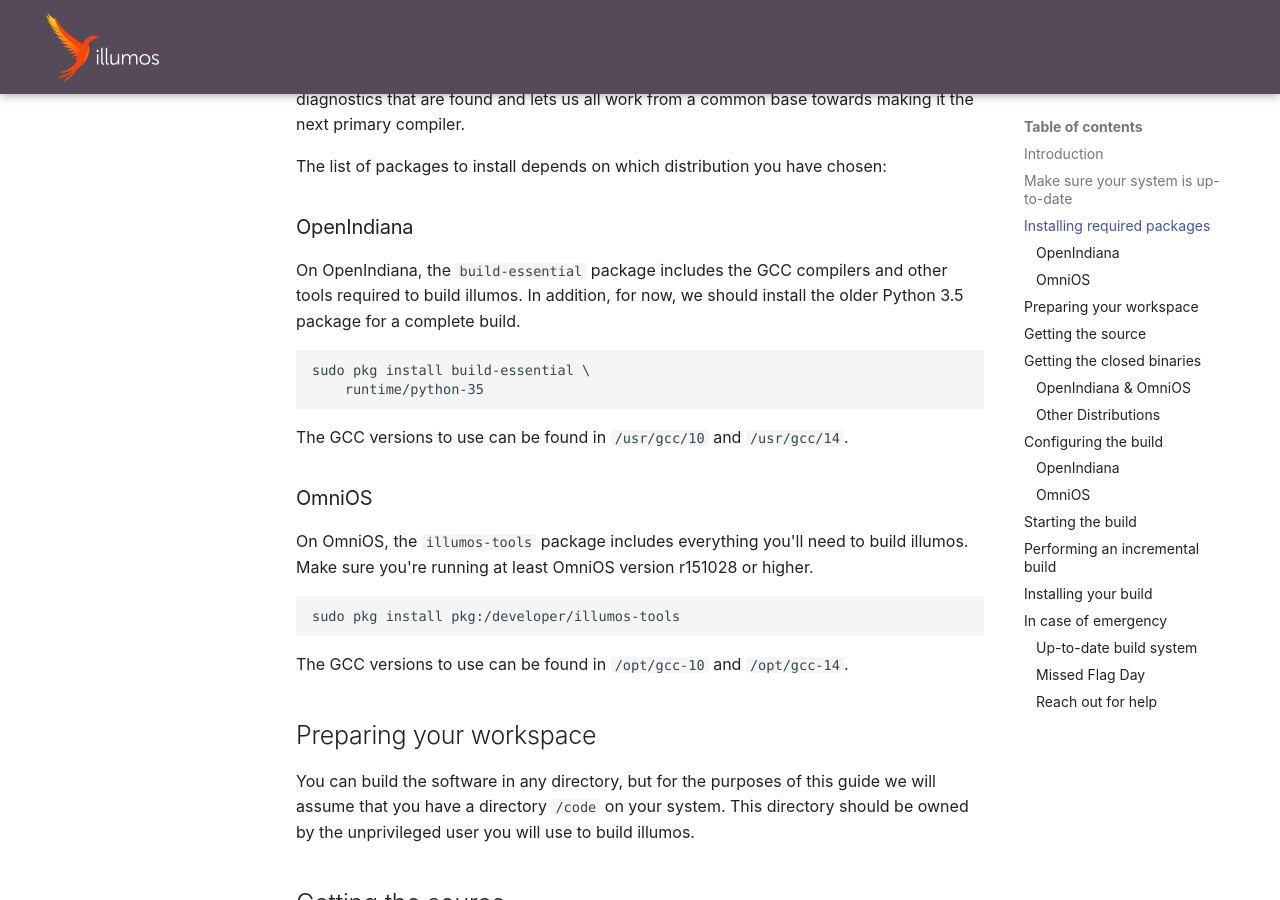
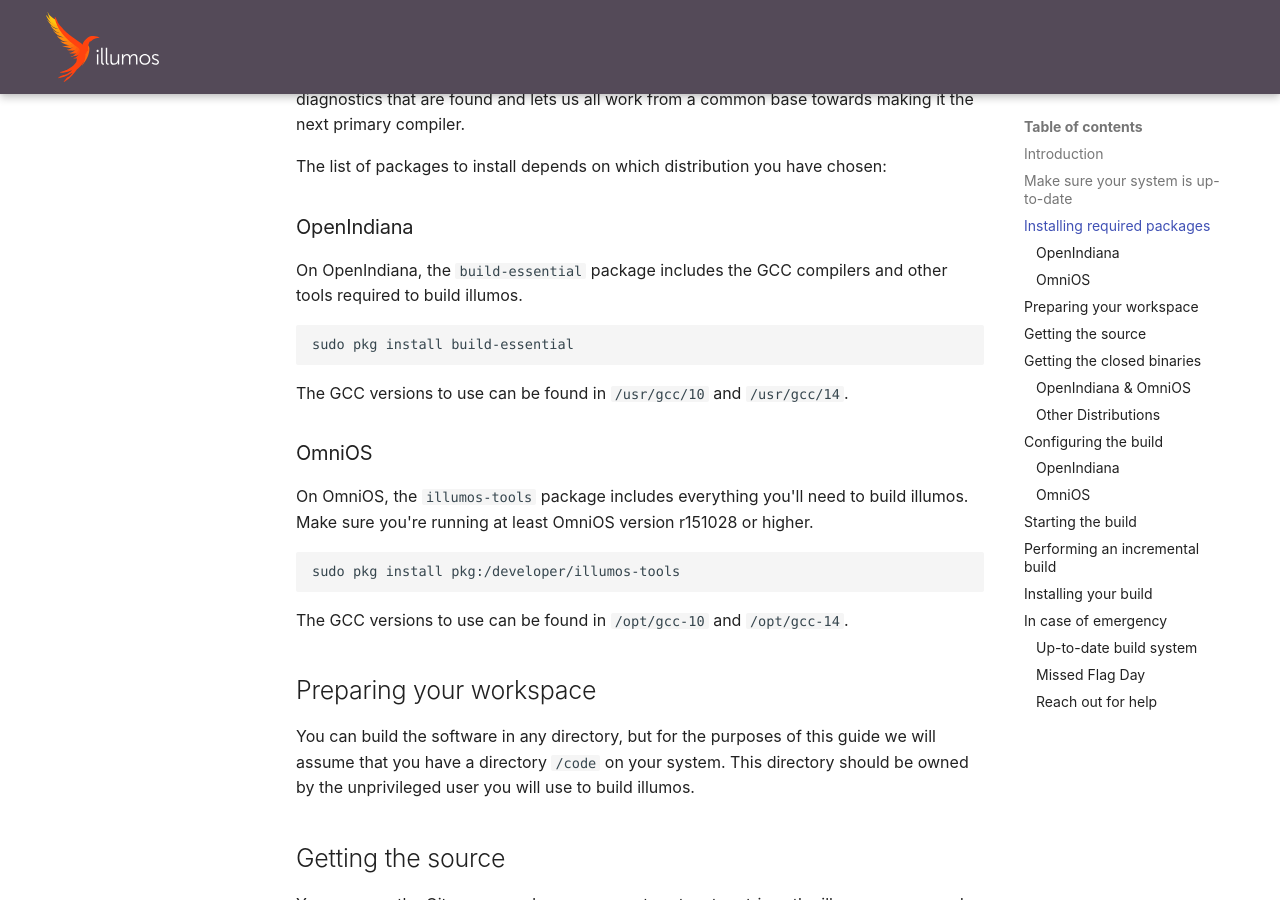
Before and after one commit to illumos/docs, an MkDocs documentation site: the page built from docs/developers/build.md, in a window 1280 px wide and 900 px high, scrolled down 1091 px. Built offline with MkDocs 1.6.1 and Material for MkDocs 9.7.7, drawn with Linux system fonts in a browser that asks for light colours.

Commit message:
build: no longer need Python 3.5 to build illumos-gate (#97)

````diff
--- a/docs/developers/build.md
+++ b/docs/developers/build.md
@@ -54,12 +54,10 @@
 ### OpenIndiana
 
 On OpenIndiana, the `build-essential` package includes the GCC compilers
-and other tools required to build illumos.  In addition, for now, we
-should install the older Python 3.5 package for a complete build.
+and other tools required to build illumos.
 
 ```
-sudo pkg install build-essential \
-    runtime/python-35
+sudo pkg install build-essential
 ```
 
 The GCC versions to use can be found in `/usr/gcc/10` and `/usr/gcc/14`.
````
